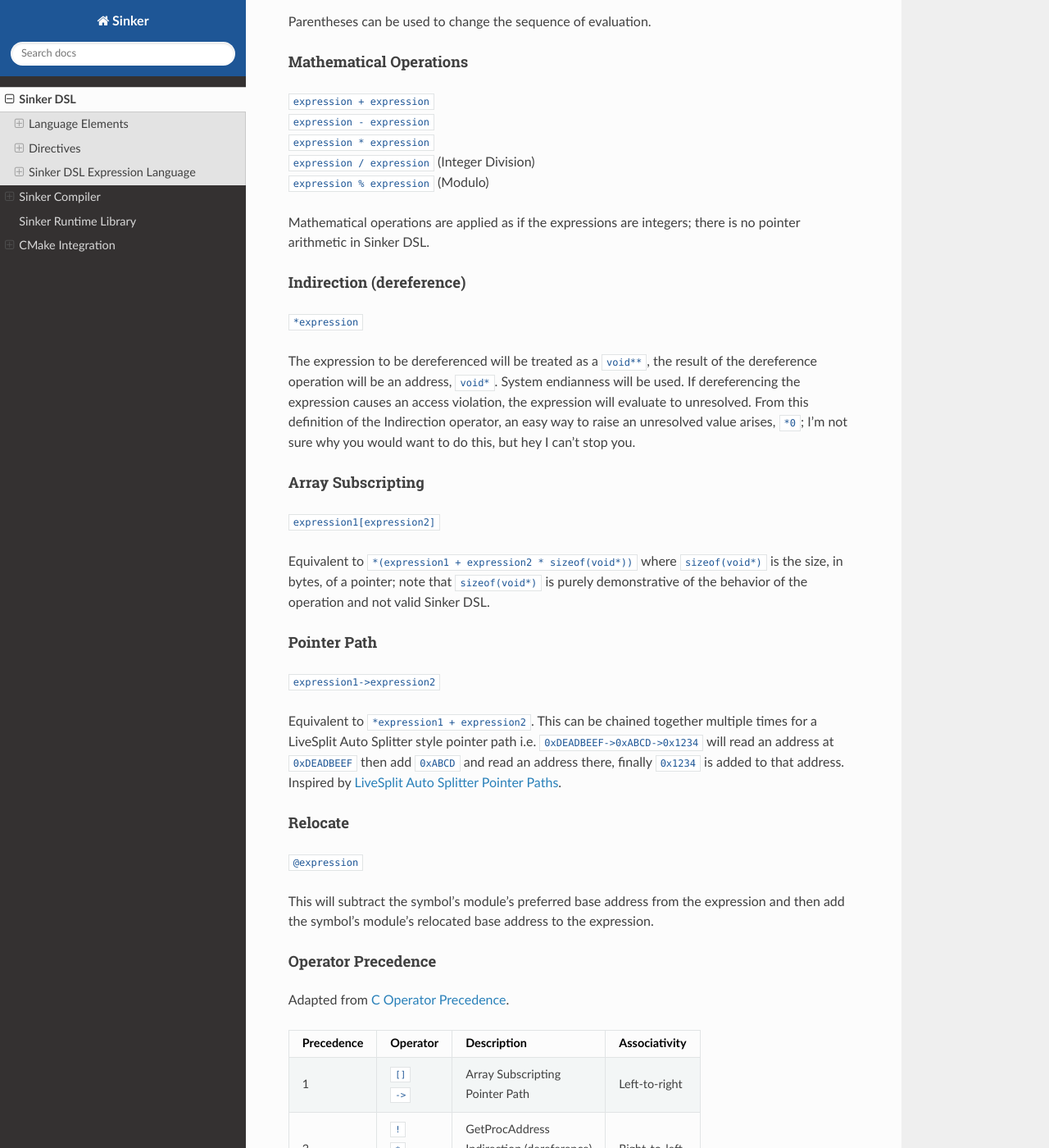
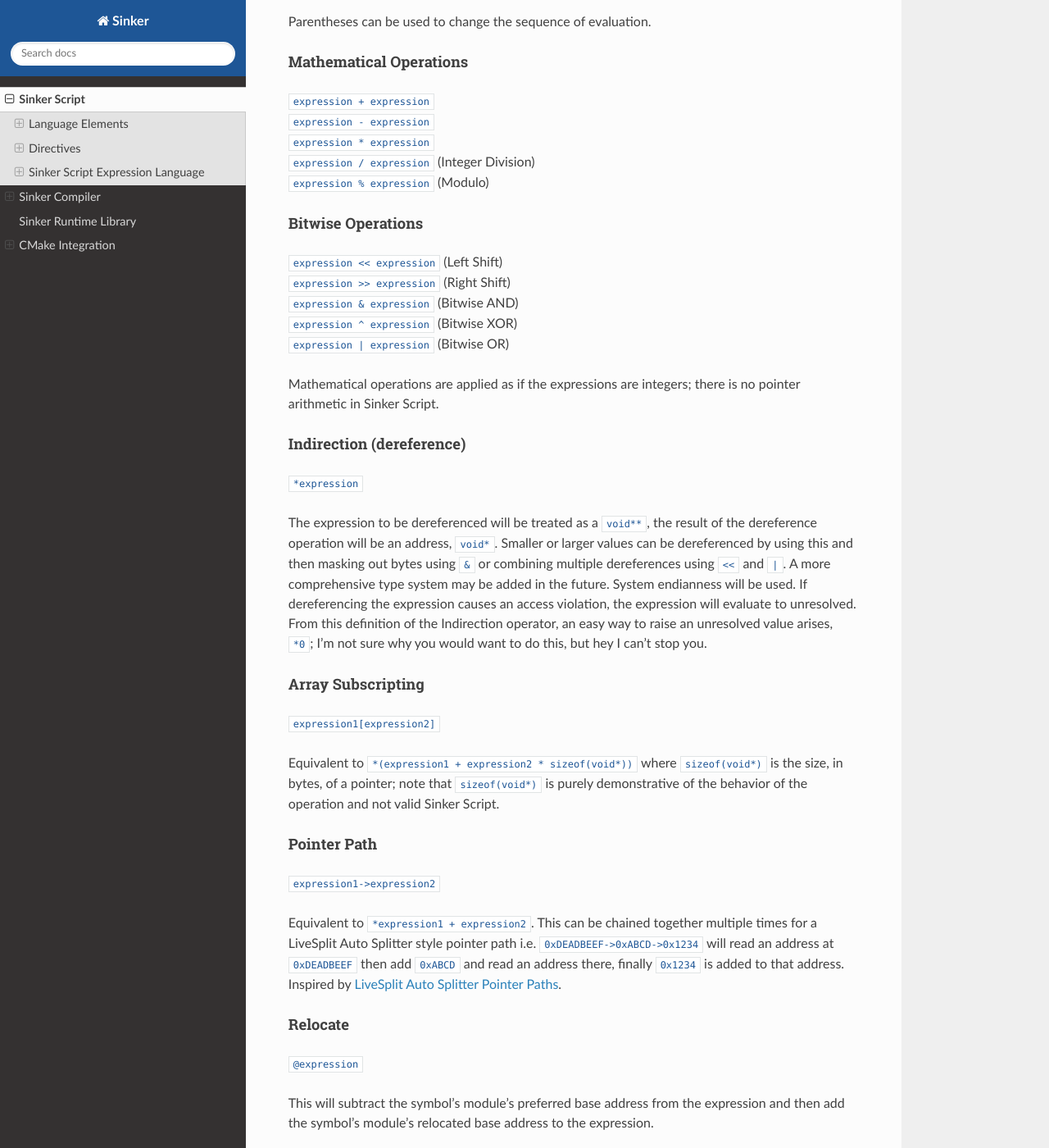
Before and after one commit to widberg/sinker, a Sphinx documentation site: the page built from docs/source/sinkerscript.rst, in a window 1280 px wide and 1400 px high, scrolled down 5008 px. Shown: the whole window at 82% size. Built offline with Sphinx 7.4.7 and the Read the Docs theme 2.0.0, drawn with Linux system fonts in a browser that asks for light colours; some of the changed text lies outside the part shown.

Commit message:
Update docs

```diff
--- a/CMakeLists.txt
+++ b/CMakeLists.txt
@@ -20,7 +20,7 @@ project(sinker VERSION 0.0.1 LANGUAGES CXX)
 
 option(SINKER_BUILD_TESTS "Build tests" OFF)
 option(SINKER_BUILD_DOCS "Build docs" OFF)
-option(SINKER_BUILD_GRAMMAR "Build Sinker DSL grammar" OFF)
+option(SINKER_BUILD_GRAMMAR "Build Sinker Script grammar" OFF)
 
 set(CMAKE_CXX_STANDARD 17 CACHE INTERNAL "")
 set(CMAKE_CXX_STANDARD_REQUIRED ON CACHE INTERNAL "")
--- a/docs/source/index.rst
+++ b/docs/source/index.rst
@@ -5,7 +5,7 @@ Welcome to Sinker's documentation!
    :maxdepth: 2
    :name: sec-sinker
 
-   sinkerdsl
+   sinkerscript
    sinkercompiler
    sinkerruntimelibrary
    cmakeintegration
--- a/docs/source/sinkerdsl.rst
+++ b/docs/source/sinkerscript.rst
@@ -1,7 +1,7 @@
-Sinker DSL
-==========
+Sinker Script
+=============
 
-Sinker DSL can be written out-of-line in a separate file with the ``.skr`` extension. It can also be written inline alongside source code in the same file where lines to be evaluated as Sinker DSL begin with ``//$``; the "$" is for the "S" in "Sinker", I'm too clever for my own good. Only whitespace is allowed before this token on a line, not unlike the C preprocessor. Any file with an extension other than ``.skr`` is assumed to be a source code file.
+Sinker Script can be written out-of-line in a separate file with the ``.skr`` extension. It can also be written inline alongside source code in the same file where lines to be evaluated as Sinker Script begin with ``//$``; the "$" is for the "S" in "Sinker", I'm too clever for my own good. Only whitespace is allowed before this token on a line, not unlike the C preprocessor. Any file with an extension other than ``.skr`` is assumed to be a source code file.
 
 Language Elements
 -----------------
@@ -9,12 +9,12 @@ Language Elements
 Directive
 ^^^^^^^^^
 
-Every Sinker DSL statement starts with a :ref:`directive <Directives>`.
+Every Sinker Script statement starts with a :ref:`directive <Directives>`.
 
 Identifier
 ^^^^^^^^^^
 
-An identifier is a token matching the Regex ``[a-zA-Z_$][a-zA-Z0-9_$]*`` that does not already have a meaning in Sinker DSL.
+An identifier is a token matching the Regex ``[a-zA-Z_$][a-zA-Z0-9_$]*`` that does not already have a meaning in Sinker Script.
 
 Identifier Set
 ^^^^^^^^^^^^^^
@@ -39,12 +39,12 @@ A boolean literal is either ``true`` or ``false``.
 Expression
 ^^^^^^^^^^
 
-An expression is written in the `Sinker DSL Expression Language`_.
+An expression is written in the `Sinker Script Expression Language`_.
 
 Comments
 ^^^^^^^^
 
-Any characters between the sequence ``//`` and the end of a line will be ignored in Sinker DSL.
+Any characters between the sequence ``//`` and the end of a line will be ignored in Sinker Script.
 
 Directives
 ----------
@@ -75,7 +75,7 @@ A symbol is a variant-agnostic representation of an address in a binary. A symbo
 Address
 ^^^^^^^
 
-An address provides instructions on how to calculate the address for a symbol based on its variant. These calculations are done using the `Sinker DSL Expression Language`_.
+An address provides instructions on how to calculate the address for a symbol based on its variant. These calculations are done using the `Sinker Script Expression Language`_.
 
 Address directives for each symbol are evaluated in the order they are declared. For each address directive where a ``variant_name`` in the set matches the current module's variant or the wildcard is used, the expression is evaluated. The first expression that is resolved will be the calculated address of the symbol. If all expressions are unresolved, the symbol is unresolved.
 
@@ -99,7 +99,7 @@ Modules or symbols can be grouped by arbitrary user-defined tags. These can be u
 | ``tag <module_name:identifier>, <tag_name:identifier>;``
 | ``tag <module_name:identifier>::<symbol_name:identifier>, <tag_name:identifier>;``
 
-Sinker DSL Expression Language
+Sinker Script Expression Language
 ------------------------------
 
 Any operation with an unresolved operand will evaluate as unresolved; or, in other words, if any part of an expression is unresolved then the whole expression is unresolved.
@@ -199,21 +199,30 @@ Mathematical Operations
 | ``expression / expression`` (Integer Division)
 | ``expression % expression`` (Modulo)
 
-Mathematical operations are applied as if the expressions are integers; there is no pointer arithmetic in Sinker DSL.
+Bitwise Operations
+""""""""""""""""""
+
+| ``expression << expression`` (Left Shift)
+| ``expression >> expression`` (Right Shift)
+| ``expression & expression`` (Bitwise AND)
+| ``expression ^ expression`` (Bitwise XOR)
+| ``expression | expression`` (Bitwise OR)
+
+Mathematical operations are applied as if the expressions are integers; there is no pointer arithmetic in Sinker Script.
 
 Indirection (dereference)
 """""""""""""""""""""""""
 
 ``*expression``
 
-The expression to be dereferenced will be treated as a ``void**``, the result of the dereference operation will be an address, ``void*``. System endianness will be used. If dereferencing the expression causes an access violation, the expression will evaluate to unresolved. From this definition of the Indirection operator, an easy way to raise an unresolved value arises, ``*0``; I'm not sure why you would want to do this, but hey I can't stop you.
+The expression to be dereferenced will be treated as a ``void**``, the result of the dereference operation will be an address, ``void*``. Smaller or larger values can be dereferenced by using this and then masking out bytes using ``&`` or combining multiple dereferences using ``<<`` and ``|``. A more comprehensive type system may be added in the future. System endianness will be used. If dereferencing the expression causes an access violation, the expression will evaluate to unresolved. From this definition of the Indirection operator, an easy way to raise an unresolved value arises, ``*0``; I'm not sure why you would want to do this, but hey I can't stop you.
 
 Array Subscripting
 """"""""""""""""""
 
 ``expression1[expression2]``
 
-Equivalent to ``*(expression1 + expression2 * sizeof(void*))`` where ``sizeof(void*)`` is the size, in bytes, of a pointer; note that ``sizeof(void*)`` is purely demonstrative of the behavior of the operation and not valid Sinker DSL.
+Equivalent to ``*(expression1 + expression2 * sizeof(void*))`` where ``sizeof(void*)`` is the size, in bytes, of a pointer; note that ``sizeof(void*)`` is purely demonstrative of the behavior of the operation and not valid Sinker Script.
 
 Pointer Path
 """"""""""""
```
Also changed, not shown: README.md (+2 -2 lines), 1 other file.
